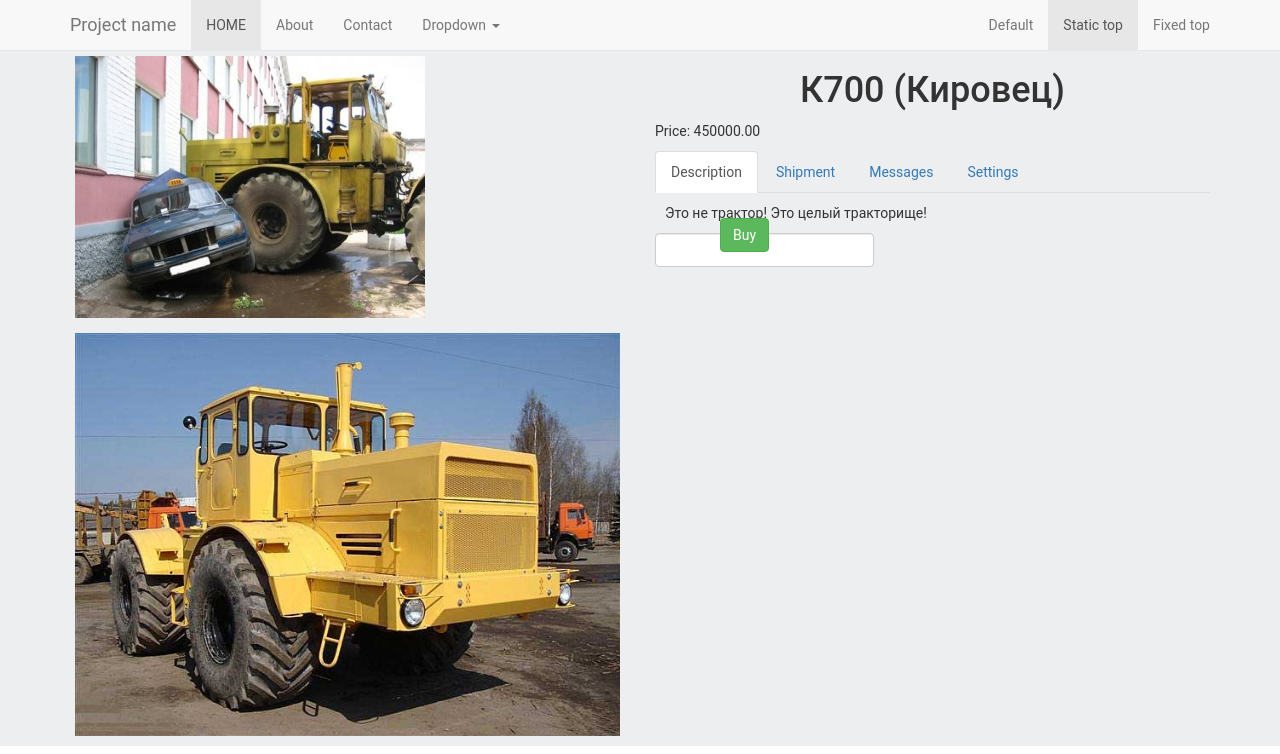
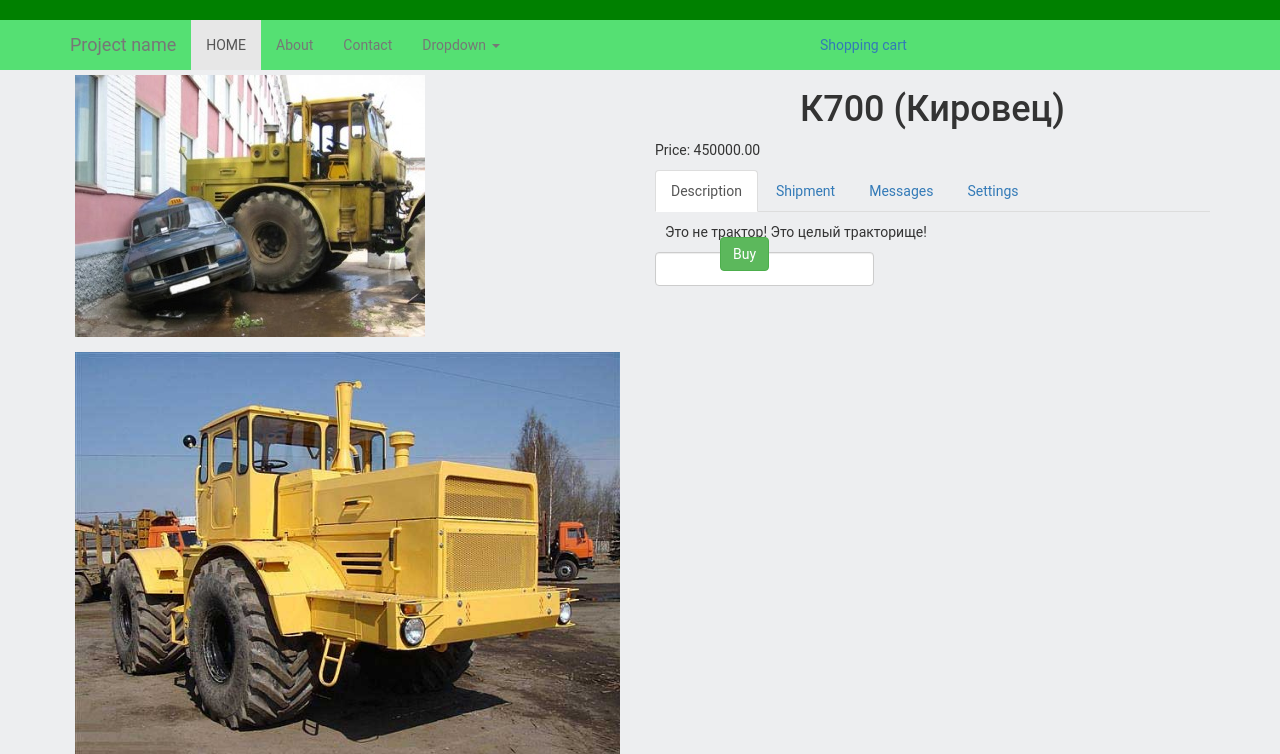
Before and after one commit to ksavinov/market_on_django, a Django app: page /product/1/ in a window 1280 px wide. Shown: the top 754 px of the page. Run offline with Django 3.2, Linux system fonts and the light colour scheme; data comes from the database, SQL or seed files in the repository; some libraries are stand-ins or nearby versions.

Commit message:
added shopping cart

```diff
--- a/static/static_dev/css/style.css
+++ b/static/static_dev/css/style.css
@@ -80,3 +80,32 @@
     padding: 5px;
     margin-bottom: 5px;
 }
+
+.navbar-top{
+    min-height: 10px;
+    height: 20px;
+    background-color: green;
+    border: none;
+    border-radius: 0;
+}
+
+.navbar-main{
+    background-color: #55e073;
+    border: none;
+    border-radius: 0;
+}
+
+.basket-container{
+    position: relative;
+    width: 400px;
+    padding: 15px 10px;
+}
+
+.basket-items{
+    position: absolute;
+    top: 50px;
+    width: 100%;
+    background-color: #55e093;
+    z-index: 10;
+    padding: 10px;
+}
--- a/static/static_dev/js/scripts.js
+++ b/static/static_dev/js/scripts.js
@@ -4,5 +4,39 @@
     form.on('submit', function(e){
         e.preventDefault();
         console.log('123');
+        var nmb = $('#number').val();
+        console.log(nmb);
+        var submit_btn = $('#submit_btn');
+        var product_id =  submit_btn.data("product_id");
+        var name = submit_btn.data("name");
+        var price = submit_btn.data("price");
+        console.log(product_id );
+        console.log(name);
+
+        $('.basket-items ul').append('<li>'+name+', ' + nmb + 'items ' + 'for ' + price + 'RUB  ' +
+            '<a class="delete-item" href="">x</a>'+
+            '</li>');
+    });
+
+    function showingBasket(){
+        $('.basket-items').removeClass('hidden');
+    };
+
+    $('.basket-container').on('click, hover', function(e){
+        e.preventDefault();
+        showingBasket();
+    });
+
+    $('.basket-container').mouseover(function(){
+        showingBasket();
+    });
+
+    // $('.basket-container').mouseout(function(){
+    //     showingBasket();
+    // });
+
+    $(document).on('click', 'delete-item', function(e){
+        e.preventDefault();
+        $(this).closest('li').remove();
     })
 });
--- a/templates/navbar.html
+++ b/templates/navbar.html
@@ -1,5 +1,9 @@
 <!-- Static navbar -->
-    <nav class="navbar navbar-default navbar-static-top">
+    <nav class="navbar navbar-default navbar-top">
+    </nav>
+
+
+      <nav class="navbar navbar-default navbar-main">
       <div class="container">
         <div class="navbar-header">
           <button type="button" class="navbar-toggle collapsed" data-toggle="collapse" data-target="#navbar" aria-expanded="false" aria-controls="navbar">
@@ -29,9 +33,17 @@
             </li>
           </ul>
           <ul class="nav navbar-nav navbar-right">
-            <li><a href="../navbar/">Default</a></li>
-            <li class="active"><a href="./">Static top <span class="sr-only">(current)</span></a></li>
-            <li><a href="../navbar-fixed-top/">Fixed top</a></li>
+            <li>
+                <div class="basket-container">
+                    <a href="">Shopping cart <span id="basket_total_amount"></span></a>
+                    <div class="basket-items hidden">
+                        <ul class="">
+                            <li>test</li>
+                        </ul>
+                    </div>
+                </div>
+            </li>
+
           </ul>
         </div><!--/.nav-collapse -->
       </div>
--- a/templates/products/product.html
+++ b/templates/products/product.html
@@ -56,7 +56,11 @@
                     </div>
 
                     <div>
-                        <button type="submit" id="submit_btn"  class="btn btn-success btn-buy">
+                        <button type="submit" id="submit_btn"  class="btn btn-success btn-buy"
+                                data-product_id = "{{ product.id }}"
+                                data-name ="{{ product.name }}"
+                                data-price ="{{ product.price }}"
+                        >
                             Buy
                         </button>
                     </div>
```
